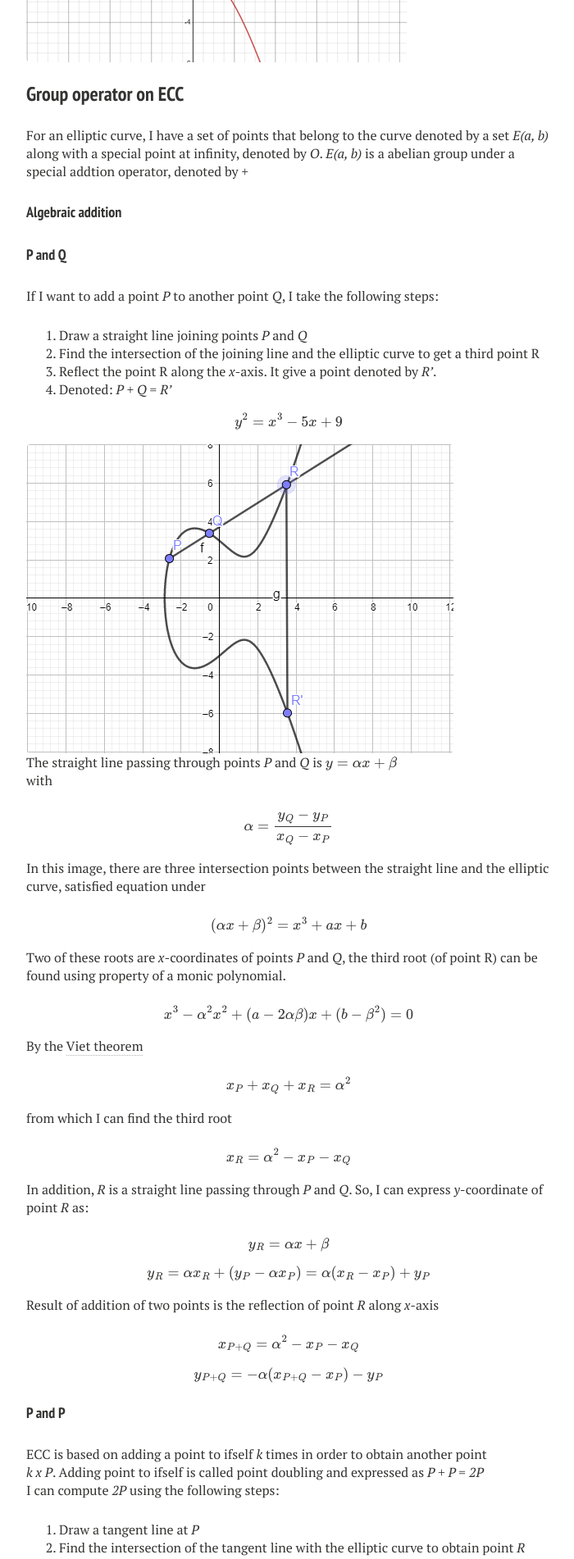
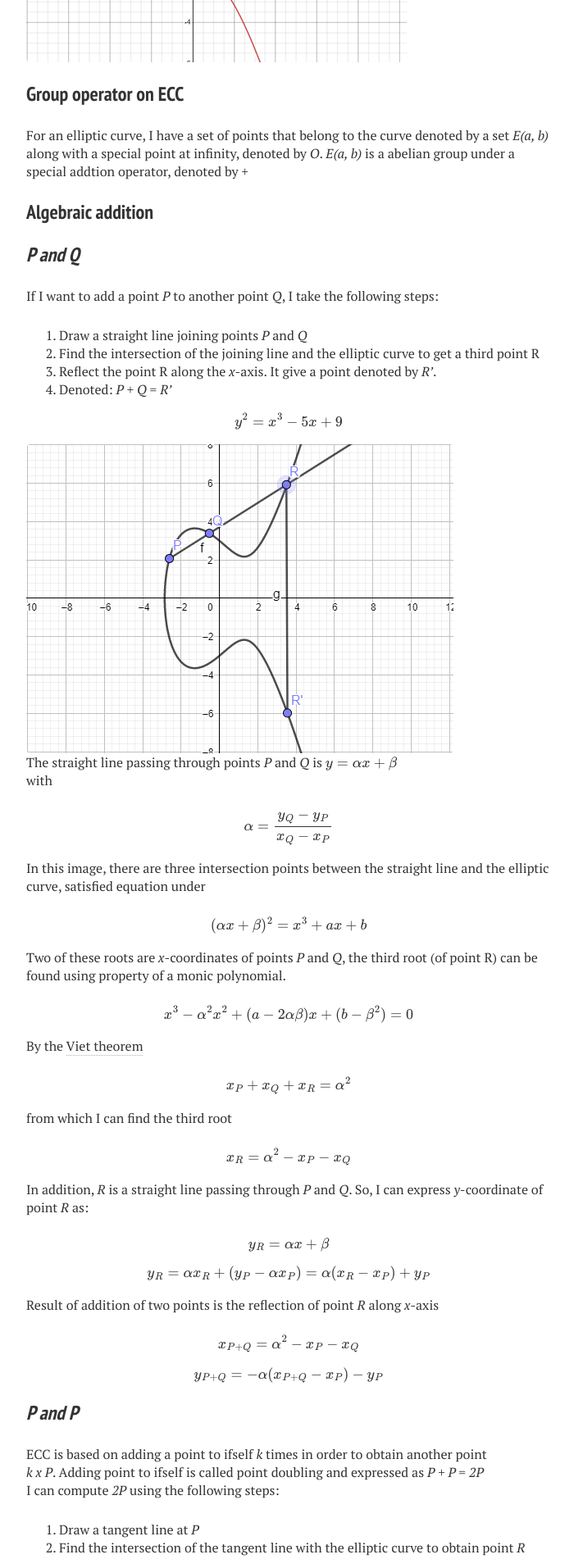
Before and after one commit to lanleft/lanleft.github.io, a Jekyll site: the page built from _posts/blog/2021-03-25-elliptic-curve-cryptography.md, in a window 1280 px wide. Shown: the part 1018-2920 px from the top of the page at 82% size, without its empty margins (288-988 px from the left). Built offline with Jekyll 4.4.1, drawn with Linux system fonts in a browser that asks for light colours; nearby versions of some CDN libraries; formulas are drawn with MathJax 3.

Commit message:
change format

````diff
--- a/_posts/blog/2021-03-25-elliptic-curve-cryptography.md
+++ b/_posts/blog/2021-03-25-elliptic-curve-cryptography.md
@@ -50,9 +50,9 @@ $$
 
 For an elliptic curve, I have  a set of points that belong to the curve denoted by a set *E(a, b)* along with a special point at infinity, denoted by *O*.  *E(a, b)* is a abelian group under a special addtion operator, denoted by *+*
 
-#### **Algebraic addition**
+### **Algebraic addition**
 
-#### P and Q
+### *P and Q*
 
 If I want to add a point *P* to another point *Q*, I take the following steps:
 
@@ -133,7 +133,7 @@ $$
 
 
 
-#### P and P
+### *P and P*
 
 ECC is based on adding a point to ifself *k* times in order to obtain another point
 
@@ -199,7 +199,7 @@ def point_addition(P, Q):
     return Point(Rx, Ry)
 ```
 
-#### Scalar Multiplication
+### **Scalar Multiplication**
 
 Scalar multiplication can represented as repeated point addition.
 
````
